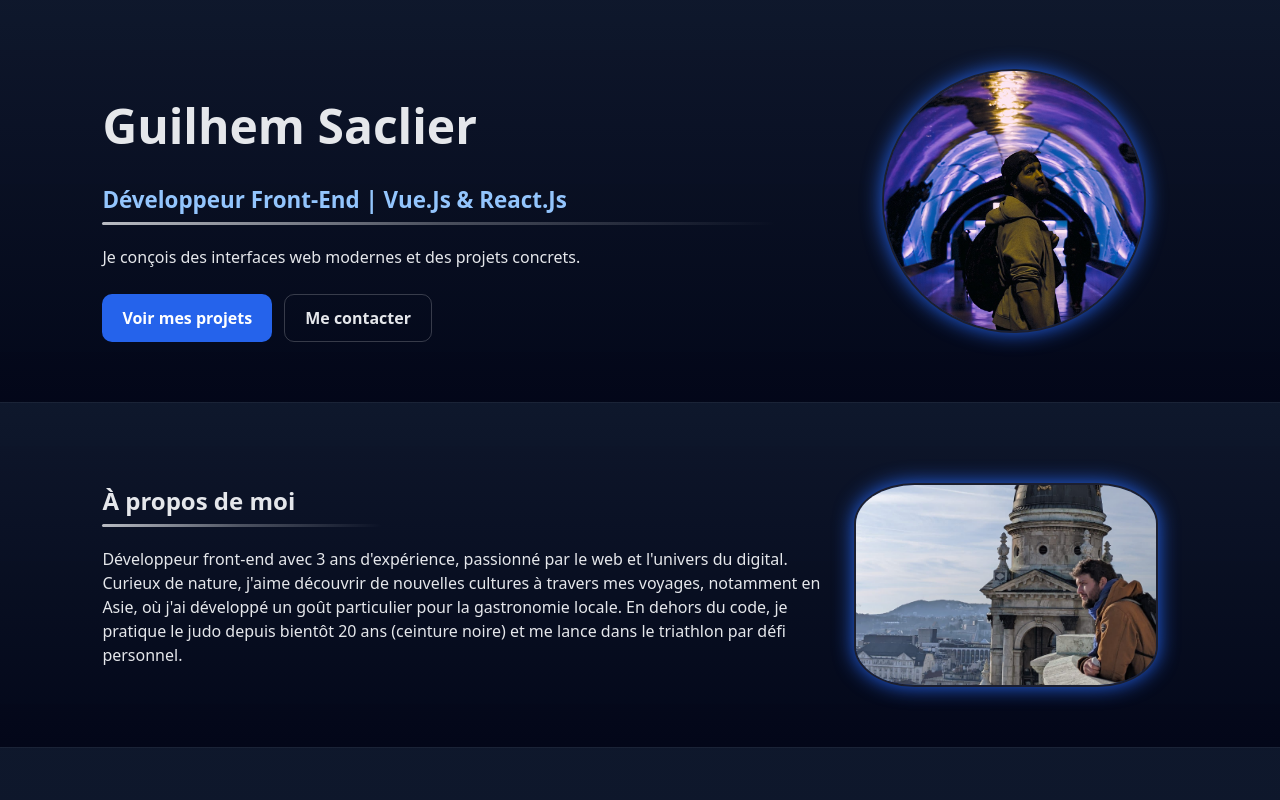
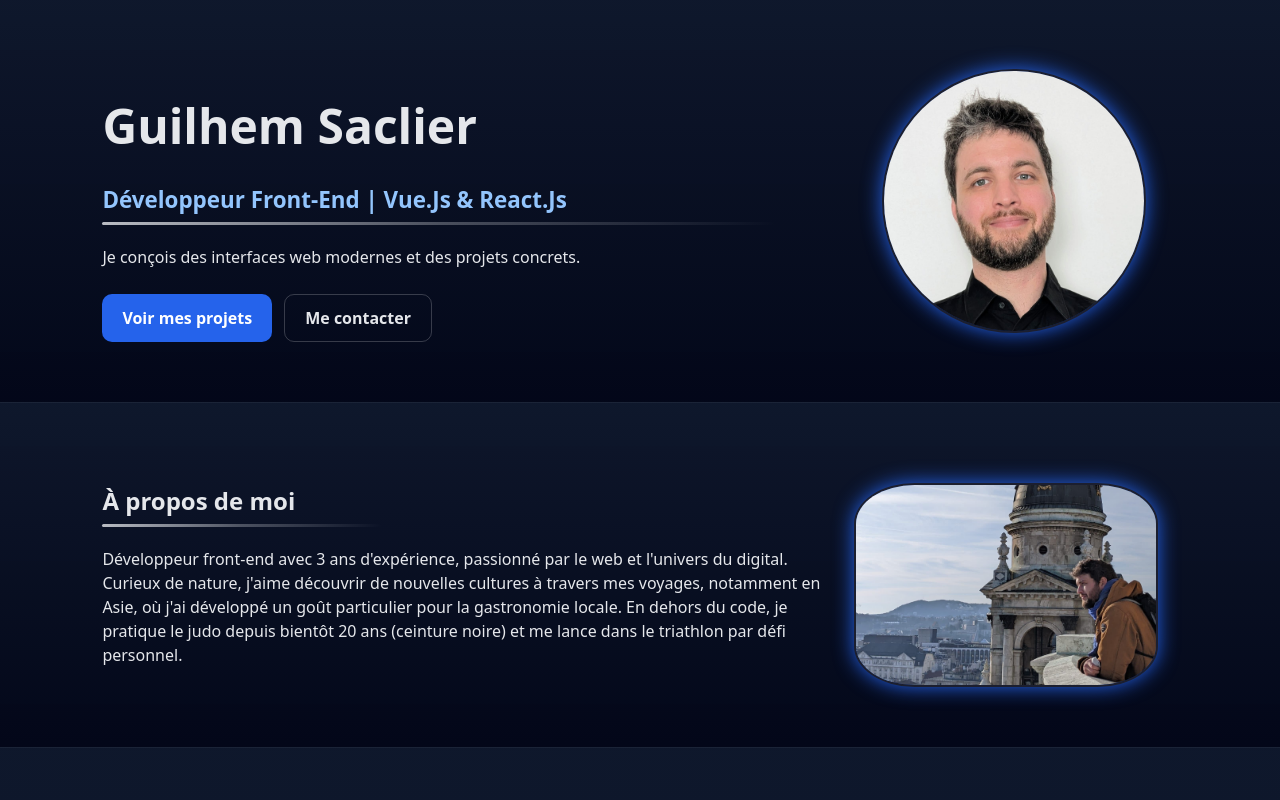
Before and after one commit to SGuilhem/my-portfolio, a React (Vite) app: page /my-portfolio/projets/1 in a window 1280 px wide. Both pictures are taken after a click on the button "Retour à l'accueil". Shown: the top 800 px of the page. Built offline with nearby package versions, Linux system fonts and the light colour scheme.

Commit message:
update hero picture

```diff
--- a/src/App.css
+++ b/src/App.css
@@ -131,7 +131,6 @@ h2::after {
 
 .avatar-img {
   width: 100%;
-  height: 100%;
   object-fit: cover;
   object-position: center;
 }
--- a/src/pages/Home.jsx
+++ b/src/pages/Home.jsx
@@ -1,5 +1,5 @@
 import { useNavigate } from "react-router-dom";
-import heroPhoto from "../assets/photo.png";
+import heroPhoto from "../assets/photo1.jpeg";
 import heroPhoto2 from "../assets/photo2.jpeg";
 import pronosJudo1 from "../assets/Thumbnails/PronosJudo1.png";
 import interbudo1 from "../assets/Thumbnails/Interbudo1.png";
```
Also changed, not shown: src/assets/photo1.jpeg (added), src/assets/photo3.png (renamed from src/assets/photo.png).
